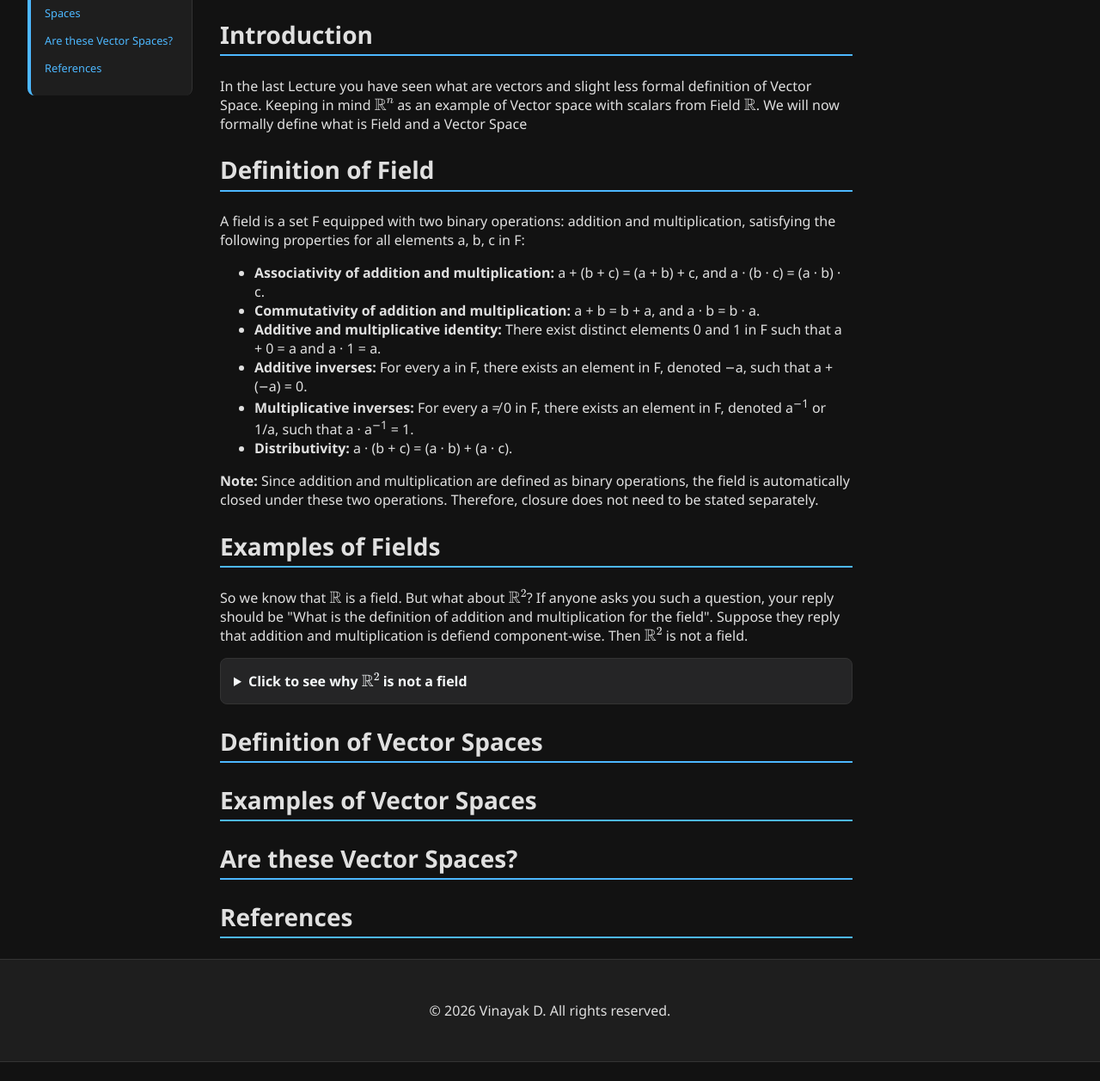
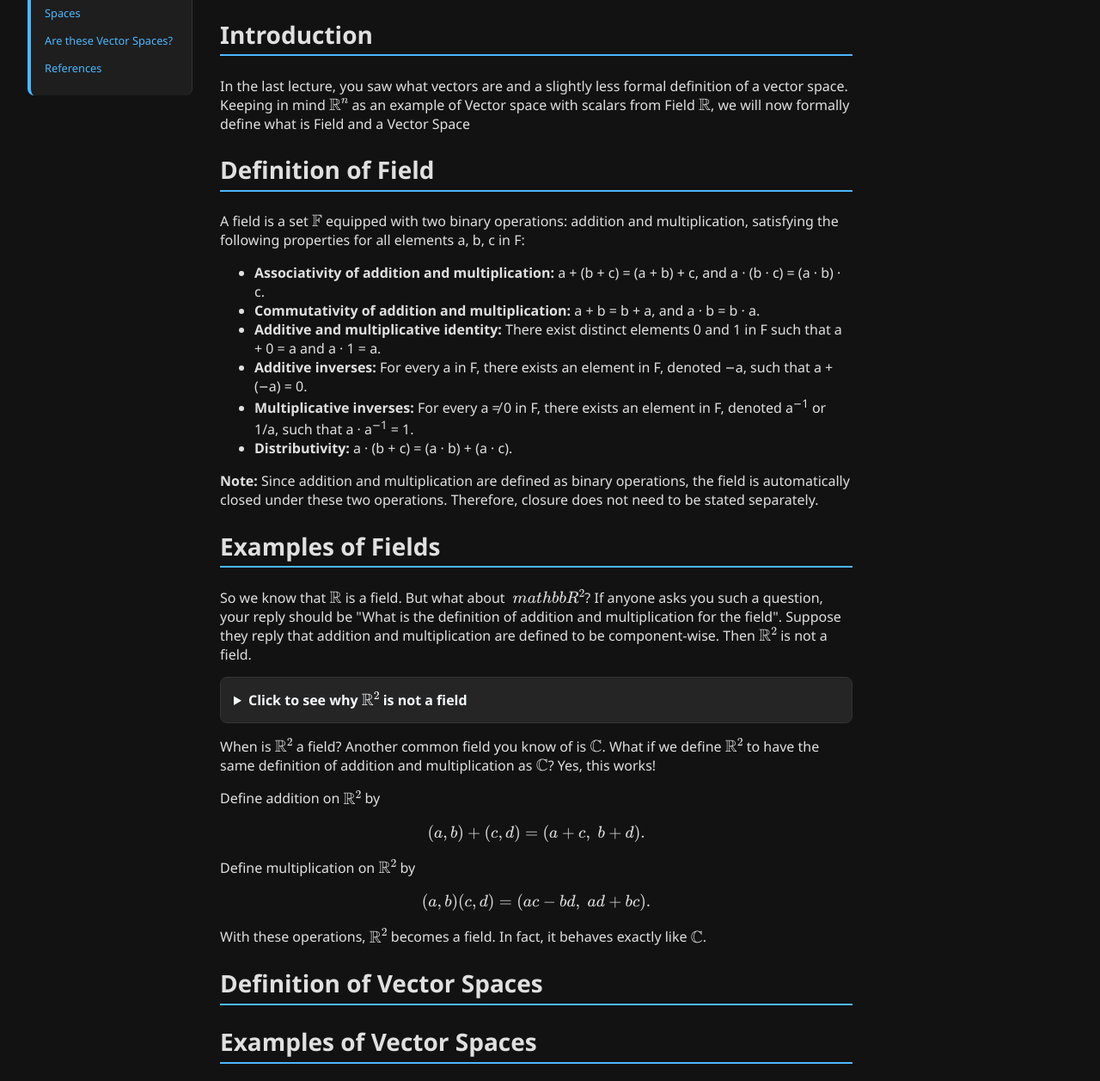
Before and after one commit to rav3n-v/rav3n-v.github.io, a plain HTML site: page blogs/Linear_Algebra/Lecture_2.html in a window 1280 px wide. Shown: the part 681-1938 px from the top of the page at 86% size. Before the commit the page ends 1916 px from the top, so only its background shows below. Drawn offline with nearby package versions, Linux system fonts and the light colour scheme.

Commit message:
#changes

```diff
--- a/blogs/Linear_Algebra/Lecture_2.html
+++ b/blogs/Linear_Algebra/Lecture_2.html
@@ -79,12 +79,12 @@
     </div>
 
     <h2 id="introduction">Introduction</h2>
-      <p> In the last Lecture you have seen what are vectors and slight less formal definition of Vector Space.
-          Keeping in mind \( \mathbb{R}^n \) as an example of Vector space with scalars from Field \( \mathbb{R}\).
-        We will now formally define what is Field and a Vector Space </p>
+      <p> In the last lecture, you saw what vectors are and a slightly less formal definition of a vector space.
+        Keeping in mind \( \mathbb{R}^n \) as an example of Vector space with scalars from Field \( \mathbb{R} \),
+        we will now formally define what is Field and a Vector Space </p>
       <p> </p>
       <h2 id="field">Definition of Field</h2>
-      <p> A field is a set F equipped with two binary operations: addition and multiplication, satisfying the following properties for all elements a, b, c in F: </p>
+      <p> A field is a set \( \mathbb{F} \) equipped with two binary operations: addition and multiplication, satisfying the following properties for all elements a, b, c in F: </p>
       <ul> <li> <strong>Associativity of addition and multiplication:</strong> a + (b + c) = (a + b) + c, and a &middot; (b &middot; c) = (a &middot; b) &middot; c. </li>
           <li> <strong>Commutativity of addition and multiplication:</strong> a + b = b + a, and a &middot; b = b &middot; a. </li>
           <li> <strong>Additive and multiplicative identity:</strong> There exist distinct elements 0 and 1 in F such that a + 0 = a and a &middot; 1 = a. </li>
@@ -97,8 +97,8 @@
       </p>
 
     <h2 id="example-field">Examples of Fields</h2>
-    So we know that \(\mathbb{R}\) is a field. But what about \(\mathbb{R}^2\)? If anyone asks you such a question, your reply should be "What is the definition of addition and multiplication for the field".
-    Suppose they reply that addition and multiplication is defiend component-wise. Then \(\mathbb{R}^2\) is not a field.
+    So we know that \(\mathbb{R}\) is a field. But what about \( \ mathbb{R}^2 \)? If anyone asks you such a question, your reply should be "What is the definition of addition and multiplication for the field".
+    Suppose they reply that addition and multiplication are defined to be component-wise. Then \( \mathbb{R}^2 \) is not a field.
     <details>
   <summary><strong>Click to see why \( \mathbb{R}^2 \) is not a field</strong></summary>
 
@@ -111,7 +111,7 @@
 
   Consider the nonzero element (1,0).
 
-  If \( \mathbb{R}^2\) were a field, there must exist (a,b) such that:
+  If \( \mathbb{R}^2 \) were a field, there must exist (a,b) such that:
 
   (1,0)(a,b) = (1,1)
 
@@ -119,10 +119,32 @@
 
   Hence (1,0) has no multiplicative inverse.</p>
 
-      <p>Therefore, ℝ² is not a field.</p>
+      <p>Therefore,\( \mathbb{R}^2 \) is not a field.</p>
 
 </details>
-    <p> </p>
+    <p>
+When is \( \mathbb{R}^2 \) a field? Another common field you know of is \( \mathbb{C} \).
+What if we define \( \mathbb{R}^2 \) to have the same definition of addition and multiplication as \( \mathbb{C} \)?
+Yes, this works!
+</p>
+
+<p>
+Define addition on \( \mathbb{R}^2 \) by
+\[
+(a,b) + (c,d) = (a+c,\; b+d).
+\]
+</p>
+
+<p>
+Define multiplication on \( \mathbb{R}^2 \) by
+\[
+(a,b)(c,d) = (ac - bd,\; ad + bc).
+\]
+</p>
+
+<p>
+With these operations, \( \mathbb{R}^2 \) becomes a field. In fact, it behaves exactly like \( \mathbb{C} \).
+</p> <p> </p>
     <h2 id="vector-space">Definition of Vector Spaces</h2>
 
     <h2 id="example-vector-space">Examples of Vector Spaces</h2>
```
